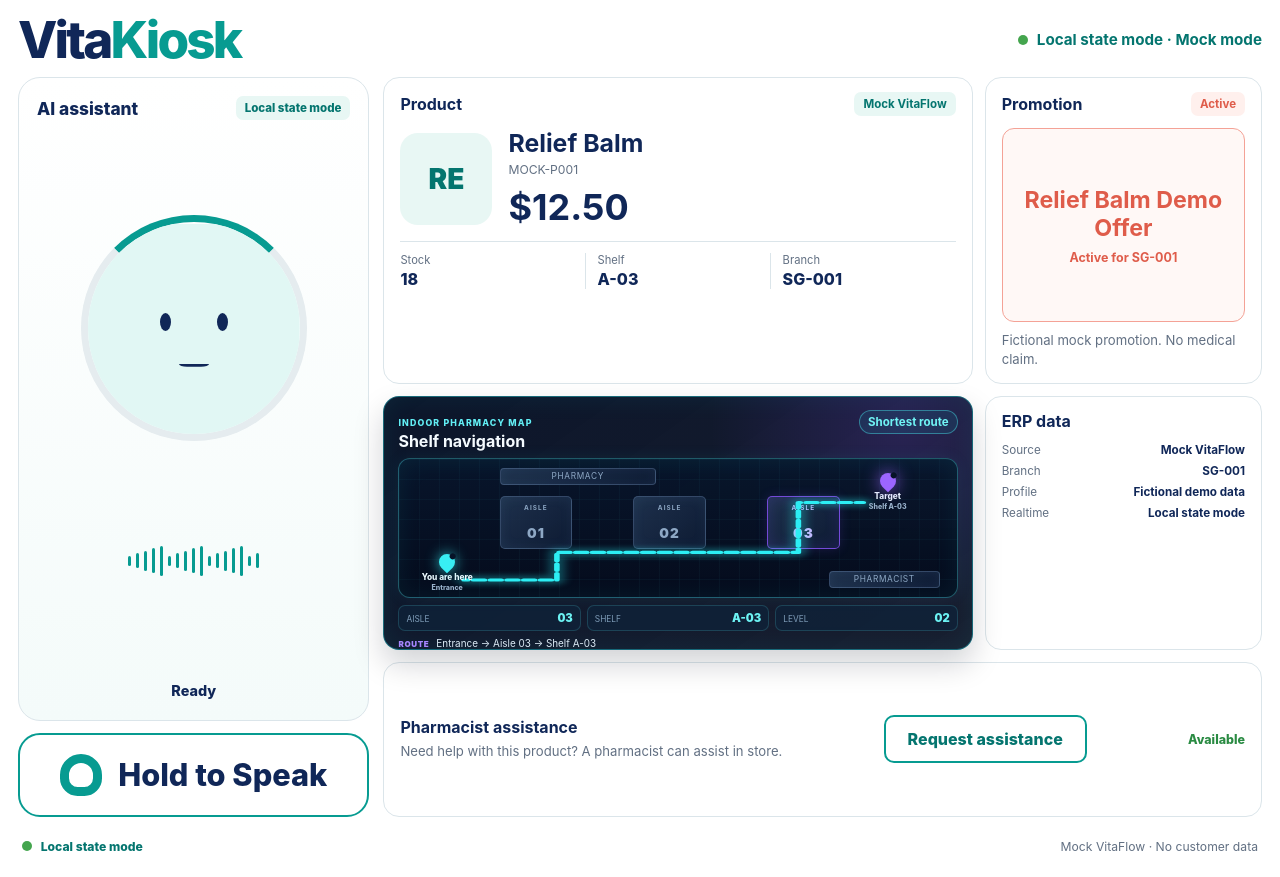
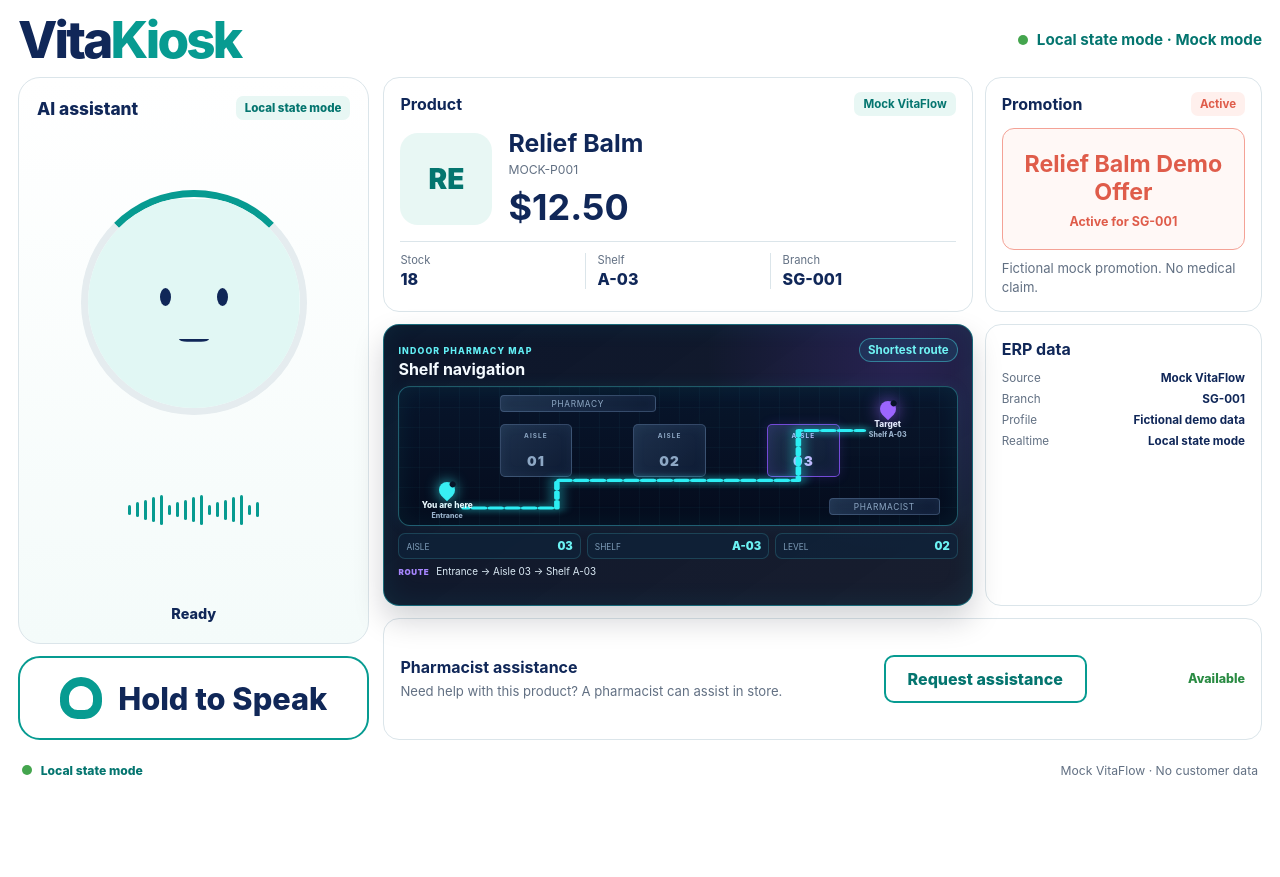
Before and after one commit to thomasgoh0826-sketch/Vitakiosk, a React (Vite) app in the folder frontend/: page / in a window 1280 px wide. After the commit the page ends 800 px from the top, so only its background shows below. Built offline with nearby package versions, Linux system fonts and the light colour scheme; no server answers.

Commit message:
test: record shelf map acceptance evidence

```diff
--- a/frontend/src/styles.css
+++ b/frontend/src/styles.css
@@ -679,6 +679,13 @@ button:focus-visible {
 .kiosk-footer span:first-child { color: var(--teal-dark); font-weight: 800; }
 .kiosk-footer .status-dot { margin-right: 6px; }
 
+@media (min-width: 851px) and (orientation: landscape) {
+  .kiosk-shell { height: 100dvh; }
+  .information-grid {
+    grid-template-rows: minmax(0, 1fr) minmax(0, 1.2fr) minmax(105px, 0.52fr);
+  }
+}
+
 @media (max-width: 850px), (orientation: portrait) {
   .kiosk-layout { grid-template-columns: 1fr; }
   .assistant-column { grid-template-columns: 1fr; }
```
Also changed, not shown: 2 other files (tests, documents, lock files or other folders).
